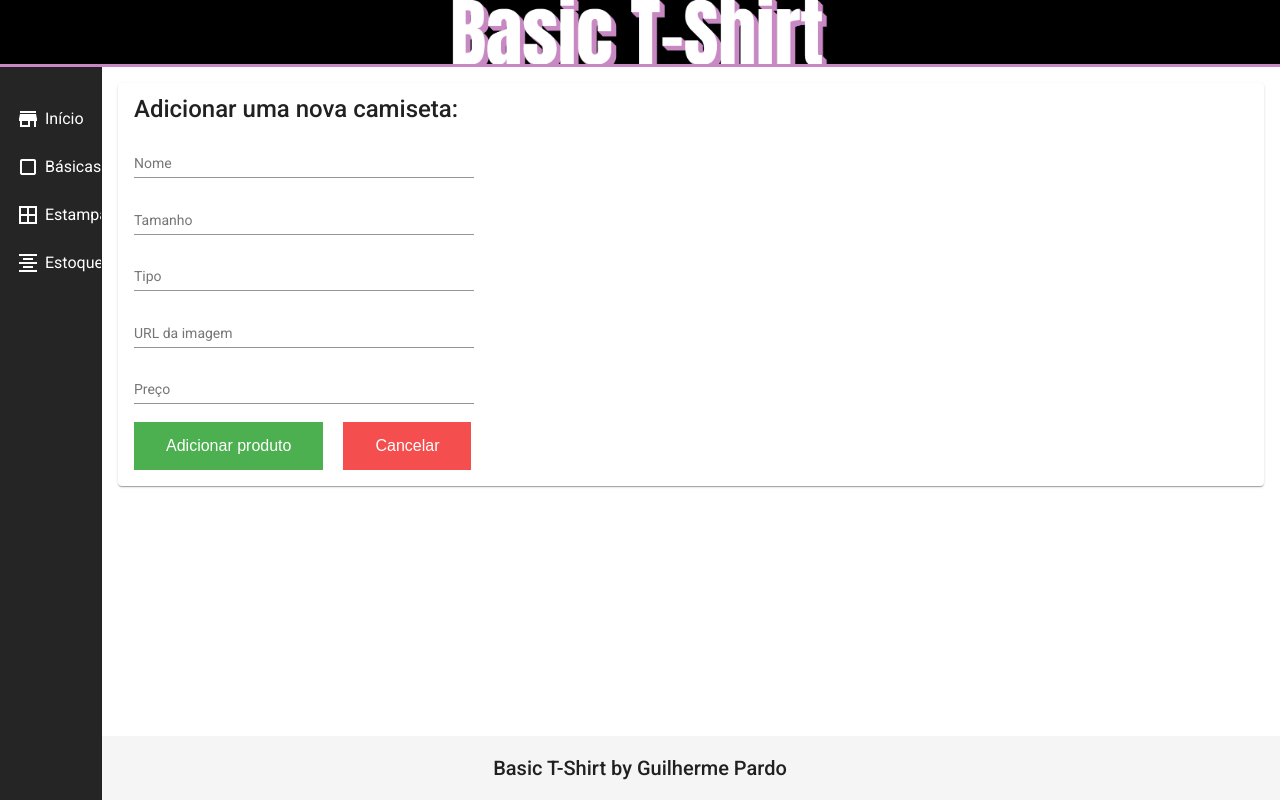
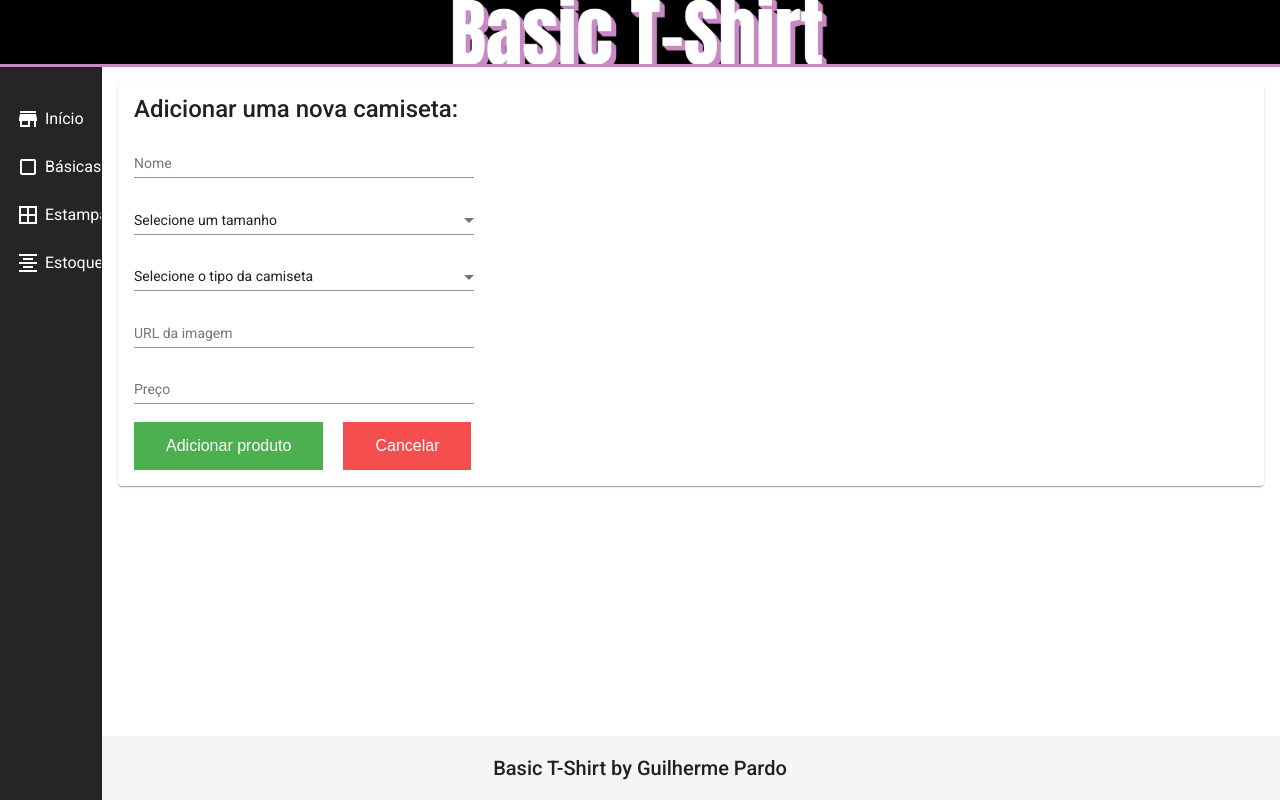
Before and after one commit to guilhermepardo/app-basic-t-shirt, an Angular app in the folder btshirt-frontend/: page /estoque/criar in a window 1280 px wide. Built offline with nearby package versions, Linux system fonts and the light colour scheme.

Commit message:
changing input to select in forms of create and edit components

```diff
--- a/btshirt-frontend/src/app/app-routing.module.ts
+++ b/btshirt-frontend/src/app/app-routing.module.ts
@@ -6,6 +6,7 @@ import { ShirtStockComponent } from './views/shirt-stock/shirt-stock.component';
 import { CreateComponent } from './components/stock/create/create.component';
 import { EditComponent } from './components/stock/edit/edit.component';
 import { DeleteComponent } from './components/stock/delete/delete.component';
+import { ViewShirtComponent } from './views/view-shirt/view-shirt.component';
 
 const routes : Routes = [
   {
@@ -27,6 +28,10 @@ const routes : Routes = [
   {
     path: "estoque/excluir/:id",
     component: DeleteComponent
+  },
+  {
+    path: "produto/:id",
+    component: ViewShirtComponent
   }
 ]
 
--- a/btshirt-frontend/src/app/components/showcase/showcase-main/showcase-main.component.css
+++ b/btshirt-frontend/src/app/components/showcase/showcase-main/showcase-main.component.css
@@ -4,7 +4,7 @@
 
 .column {
   float: left;
-  width: 25%;
+  width: 20%;
   padding: 0 10px;
   margin-bottom: 20px;
 }
@@ -20,7 +20,7 @@
 }
 
 .card {
-  box-shadow: 0 4px 8px 0 rgba(0,0,0,0.2);
+  box-shadow: 0 4px 8px 0 rgba(200,136,195,0.2);
   transition: 0.3s;
 }
 
@@ -29,7 +29,7 @@
 }
 
 .card:hover {
-  box-shadow: 0 8px 16px 0 rgba(0,0,0,0.2);
+  box-shadow: 0 8px 16px 0 rgba(200,136,195,0.6);
 }
 
 .container {
--- a/btshirt-frontend/src/app/components/showcase/showcase-main/showcase-main.component.html
+++ b/btshirt-frontend/src/app/components/showcase/showcase-main/showcase-main.component.html
@@ -2,7 +2,7 @@
 
     <div *ngFor="let shirt of shirts" class="column">
 
-        <div class="card">
+        <div class="card" >
 
             <img src="{{ shirt.url }}">
 
--- a/btshirt-frontend/src/app/components/showcase/showcase-main/showcase-main.component.ts
+++ b/btshirt-frontend/src/app/components/showcase/showcase-main/showcase-main.component.ts
@@ -1,4 +1,5 @@
 import { Component, OnInit } from '@angular/core';
+import { Router } from '@angular/router';
 import { Shirt } from '../../models/shirt.model';
 import { ShirtService } from '../../services/shirt.service';
 
@@ -11,8 +12,11 @@ export class ShowcaseMainComponent implements OnInit {
 
   shirts : Shirt[]
 
+  shirt : Shirt
+
   constructor(
-    private shirtService : ShirtService
+    private shirtService : ShirtService,
+    private router : Router
   ) { }
 
   ngOnInit(): void {
--- a/btshirt-frontend/src/app/components/stock/create/create.component.html
+++ b/btshirt-frontend/src/app/components/stock/create/create.component.html
@@ -10,13 +10,41 @@
             <input matInput placeholder="Nome" [(ngModel)]="shirt.name" name="name">
         </mat-form-field>
 
-        <mat-form-field>
+       <mat-form-field>
+
+            <select matNativeControl [(ngModel)]="shirt.size" name="size">
+
+                <option value="" disabled selected>Selecione um tamanho</option>
+                <option value="PP">PP</option>
+                <option value="P">P</option>
+                <option value="M">M</option>
+                <option value="G">G</option>
+                <option value="GG">GG</option>
+                <option value="XG">XG</option>
+
+            </select>
+
+       </mat-form-field>
+
+       <mat-form-field>
+
+        <select matNativeControl [(ngModel)]="shirt.type" name="type">
+
+            <option value="" disabled selected>Selecione o tipo da camiseta</option>
+            <option value="BÁSICA">Básica</option>
+            <option value="ESTAMPADA">Estampada</option>
+
+        </select>
+
+   </mat-form-field>
+
+        <!-- <mat-form-field>
             <input matInput placeholder="Tamanho" [(ngModel)]="shirt.size" name="size">
         </mat-form-field>
 
         <mat-form-field>
             <input matInput placeholder="Tipo" [(ngModel)]="shirt.type" name="type">
-        </mat-form-field>
+        </mat-form-field> -->
 
         <mat-form-field>
             <input matInput placeholder="URL da imagem" [(ngModel)]="shirt.url" name="url">
--- a/btshirt-frontend/src/app/components/stock/edit/edit.component.html
+++ b/btshirt-frontend/src/app/components/stock/edit/edit.component.html
@@ -11,12 +11,40 @@
         </mat-form-field>
 
         <mat-form-field>
+
+            <select matNativeControl [(ngModel)]="shirt.size" name="size">
+
+                <option value="" disabled selected>Selecione um tamanho</option>
+                <option value="PP">PP</option>
+                <option value="P">P</option>
+                <option value="M">M</option>
+                <option value="G">G</option>
+                <option value="GG">GG</option>
+                <option value="XG">XG</option>
+
+            </select>
+
+       </mat-form-field>
+
+       <mat-form-field>
+
+        <select matNativeControl [(ngModel)]="shirt.type" name="type">
+
+            <option value="" disabled selected>Selecione o tipo da camiseta</option>
+            <option value="BÁSICA">Básica</option>
+            <option value="ESTAMPADA">Estampada</option>
+
+        </select>
+
+   </mat-form-field>
+
+        <!-- <mat-form-field>
             <input matInput placeholder="Tamanho" [(ngModel)]="shirt.size" name="size">
         </mat-form-field>
 
         <mat-form-field>
             <input matInput placeholder="Tipo" [(ngModel)]="shirt.type" name="type">
-        </mat-form-field>
+        </mat-form-field> -->
 
         <mat-form-field>
             <input matInput placeholder="URL da imagem" [(ngModel)]="shirt.url" name="url">
--- /dev/null
+++ b/btshirt-frontend/src/app/views/view-shirt/view-shirt.component.html
@@ -0,0 +1,13 @@
+<div class="card">
+
+    <img src="{{ shirt.url }}">
+
+    <div class="container">
+
+        <h4>{{shirt.name}}</h4>
+
+        <p>R$ {{ shirt.price }}</p>
+
+    </div>
+
+</div>
--- /dev/null
+++ b/btshirt-frontend/src/app/views/view-shirt/view-shirt.component.ts
@@ -0,0 +1,28 @@
+import { Component, OnInit } from '@angular/core';
+import { ActivatedRoute } from '@angular/router';
+import { Shirt } from 'src/app/components/models/shirt.model';
+import { ShirtService } from 'src/app/components/services/shirt.service';
+
+@Component({
+  selector: 'app-view-shirt',
+  templateUrl: './view-shirt.component.html',
+  styleUrls: ['./view-shirt.component.css']
+})
+export class ViewShirtComponent implements OnInit {
+
+  shirt : Shirt
+
+  constructor(
+    private shirtService : ShirtService,
+    private activatedRoute : ActivatedRoute
+  ) { }
+
+  ngOnInit(): void {
+    this.shirtService.getById(
+      this.activatedRoute.snapshot.paramMap.get('id')
+      ).subscribe(shirt => {
+        this.shirt = shirt
+      })
+  }
+
+}
```
Also changed, not shown: btshirt-frontend/src/app/app.module.ts (+7 -3 lines), btshirt-frontend/src/app/views/view-shirt/view-shirt.component.css (added), 1 other file (tests, documents, lock files or other folders).
